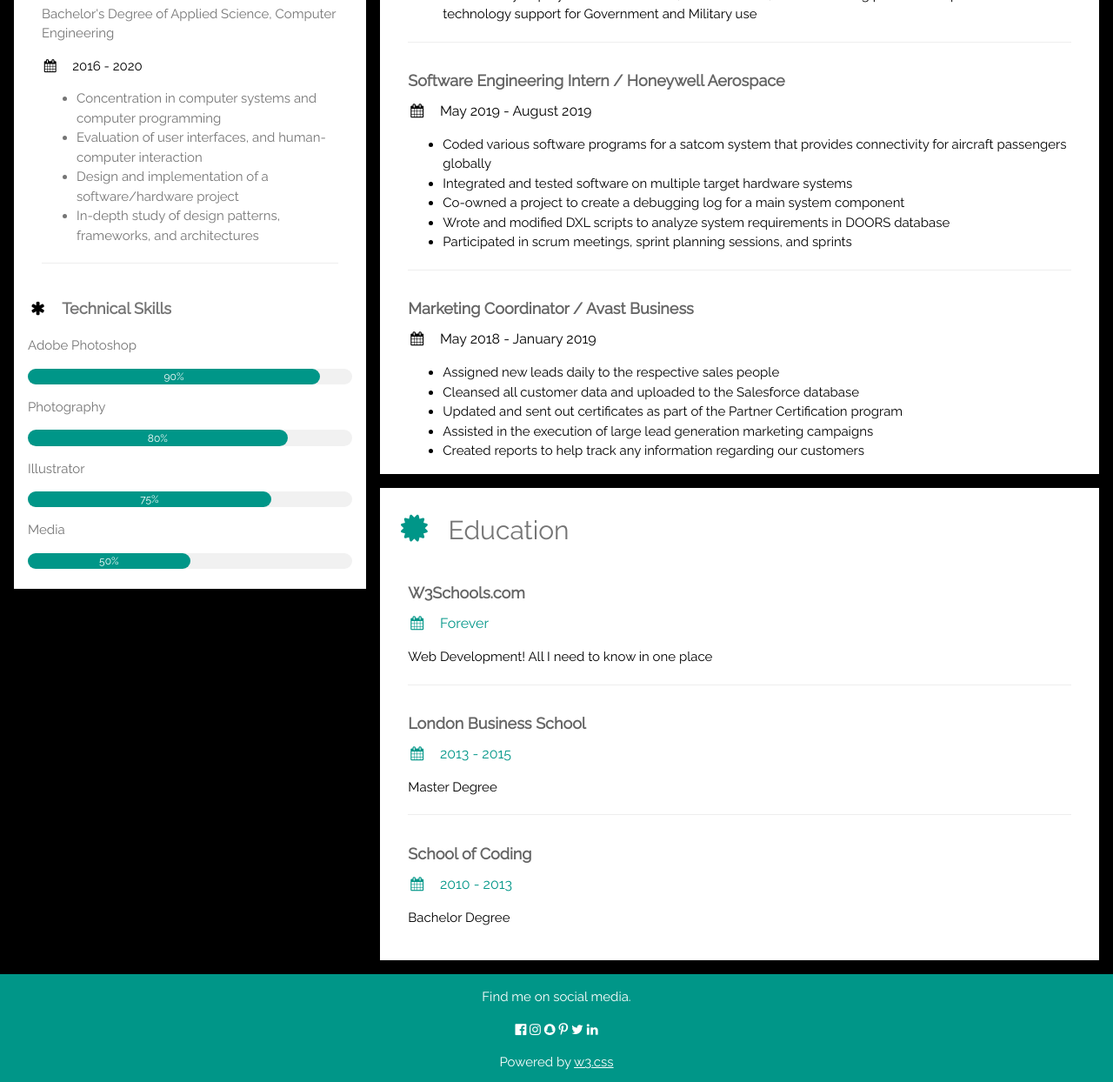
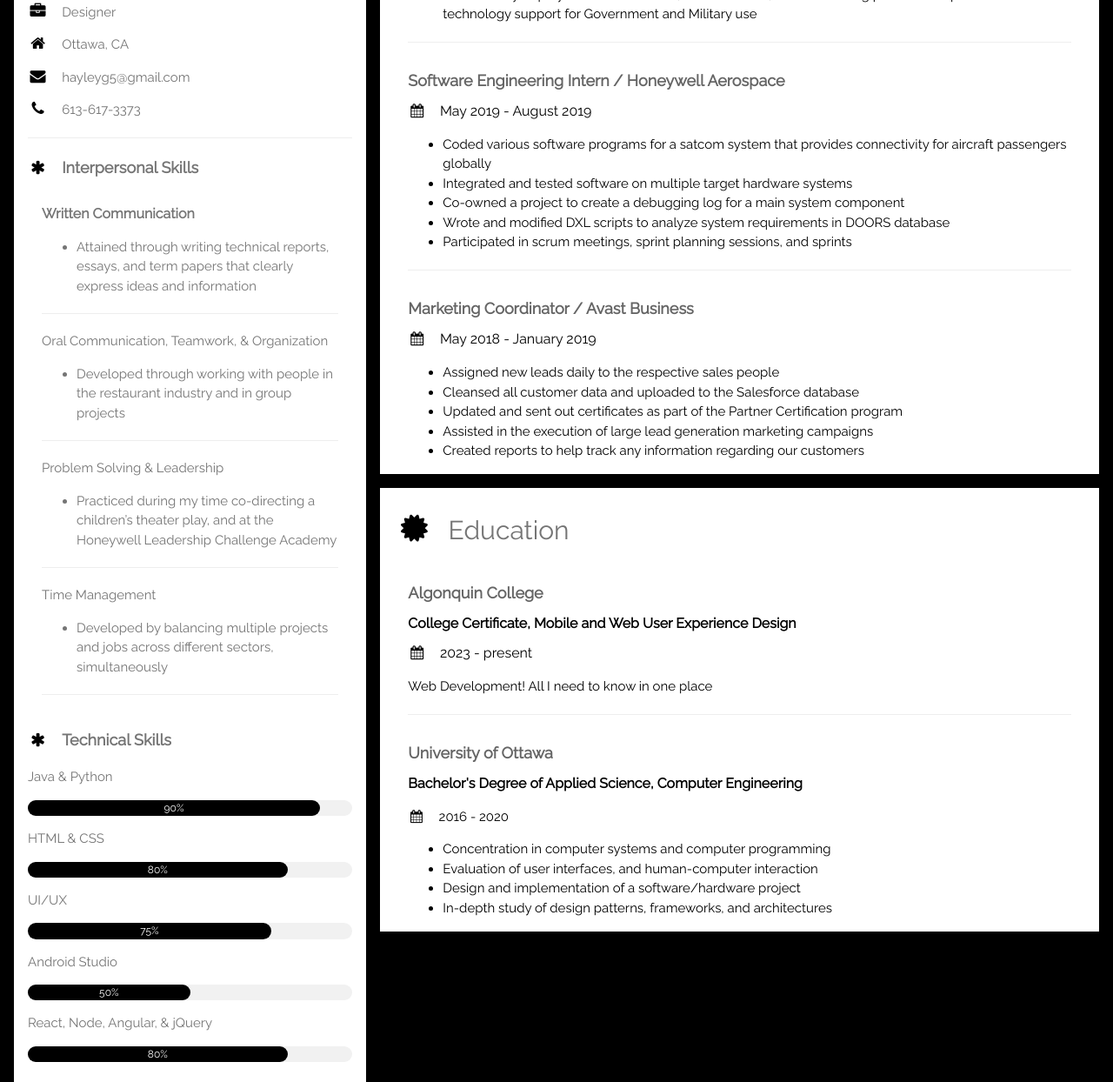
Before and after one commit to hayleyg5/HayleyGoodman, a plain HTML site: page resume.html in a window 1280 px wide. Shown: the part 653-1897 px from the top of the page at 87% size. Drawn offline with nearby package versions, Linux system fonts and the light colour scheme.

Commit message:
Added skills to resume

```diff
--- a/resume.html
+++ b/resume.html
@@ -57,7 +57,7 @@ body,h1,h2,h3,h4,h5,h6 {font-family: "Raleway", sans-serif}
 
         <div class="w3-white w3-text-grey w3-card-4">
           <div class="w3-display-container">
-            <img src="/images/Hbw.JPG" style="width:100%" alt="Avatar">
+            <img src="/images/hformal.jpg" style="width:100%; height:60%;" alt="Avatar">
             <div class="w3-display-bottomleft w3-container w3-text-black">
               <h2>Hayley Goodman</h2>
             </div>
@@ -69,38 +69,54 @@ body,h1,h2,h3,h4,h5,h6 {font-family: "Raleway", sans-serif}
             <p><i class="fa fa-phone fa-fw w3-margin-right w3-large w3-text-black"></i>613-617-3373</p>
             <hr>
 
-            <p class="w3-large"><b><i class="fa fa-asterisk fa-fw w3-margin-right w3-text-black"></i>Education</b></p>
+            <p class="w3-large"><b><i class="fa fa-asterisk fa-fw w3-margin-right w3-text-black"></i>Interpersonal Skills</b></p>
             <div class="w3-container">
-                <p>University of Ottawa</p>
-                <p>Bachelor's Degree of Applied Science, Computer Engineering</p>
-                <p class="w3-text-black"><i class="fa fa-calendar fa-fw w3-margin-right"></i>2016 - 2020</p>
+                <h6><b>Written Communication</b></h6>
                 <ul>
-                    <li>Concentration in computer systems and computer programming</li>
-                    <li>Evaluation of user interfaces, and human-computer interaction </li>
-                    <li>Design and implementation of a software/hardware project</li>
-                    <li>In-depth study of design patterns, frameworks, and architectures </li>
+                    <li>Attained through writing technical reports, essays, and term papers that clearly express ideas and information</li>
+                </ul>
+                <hr>
+                <p>Oral Communication, Teamwork, & Organization</p>
+                <ul>
+                    <li>Developed through working with people in the restaurant industry and in group projects</li>
+                </ul>
+                <hr>
+                <p>Problem Solving & Leadership</p>
+                <ul>
+                    <li>Practiced during my time co-directing a children’s theater play, and at the Honeywell Leadership Challenge Academy</li>
+                </ul>
+                <hr>
+                <p>Time Management</p>
+                <ul>
+                    <li>Developed by balancing multiple projects and jobs across different sectors, simultaneously</li>
                 </ul>
                 <hr>
             </div>
 
             <p class="w3-large"><b><i class="fa fa-asterisk fa-fw w3-margin-right w3-text-black"></i>Technical Skills</b></p>
-            <p>Adobe Photoshop</p>
+            <p>Java & Python</p>
             <div class="w3-light-grey w3-round-xlarge w3-small">
-              <div class="w3-container w3-center w3-round-xlarge w3-teal" style="width:90%">90%</div>
+              <div class="w3-container w3-center w3-round-xlarge w3-black" style="width:90%">90%</div>
             </div>
-            <p>Photography</p>
+            <p>HTML & CSS</p>
             <div class="w3-light-grey w3-round-xlarge w3-small">
-              <div class="w3-container w3-center w3-round-xlarge w3-teal" style="width:80%">
+              <div class="w3-container w3-center w3-round-xlarge w3-black" style="width:80%">
                 <div class="w3-center w3-text-white">80%</div>
               </div>
             </div>
-            <p>Illustrator</p>
+            <p>UI/UX</p>
             <div class="w3-light-grey w3-round-xlarge w3-small">
-              <div class="w3-container w3-center w3-round-xlarge w3-teal" style="width:75%">75%</div>
+              <div class="w3-container w3-center w3-round-xlarge w3-black" style="width:75%">75%</div>
             </div>
-            <p>Media</p>
+            <p>Android Studio</p>
             <div class="w3-light-grey w3-round-xlarge w3-small">
-              <div class="w3-container w3-center w3-round-xlarge w3-teal" style="width:50%">50%</div>
+              <div class="w3-container w3-center w3-round-xlarge w3-black" style="width:50%">50%</div>
+            </div>
+            <p>React, Node, Angular, & jQuery</p>
+            <div class="w3-light-grey w3-round-xlarge w3-small">
+              <div class="w3-container w3-center w3-round-xlarge w3-black" style="width:80%">
+                <div class="w3-center w3-text-white">80%</div>
+              </div>
             </div>
             <br>
           </div>
@@ -164,23 +180,24 @@ body,h1,h2,h3,h4,h5,h6 {font-family: "Raleway", sans-serif}
         </div>
 
         <div class="w3-container w3-card w3-white">
-          <h2 class="w3-text-grey w3-padding-16"><i class="fa fa-certificate fa-fw w3-margin-right w3-xxlarge w3-text-teal"></i>Education</h2>
+          <h2 class="w3-text-grey w3-padding-16"><i class="fa fa-certificate fa-fw w3-margin-right w3-xxlarge w3-text-black"></i>Education</h2>
           <div class="w3-container">
-            <h5 class="w3-opacity"><b>W3Schools.com</b></h5>
-            <h6 class="w3-text-teal"><i class="fa fa-calendar fa-fw w3-margin-right"></i>Forever</h6>
+            <h5 class="w3-opacity"><b>Algonquin College</b></h5>
+            <h6><b>College Certificate, Mobile and Web User Experience Design</b></h6>
+            <h6 class="w3-text-black"><i class="fa fa-calendar fa-fw w3-margin-right"></i>2023 - present</h6>
             <p>Web Development! All I need to know in one place</p>
             <hr>
           </div>
           <div class="w3-container">
-            <h5 class="w3-opacity"><b>London Business School</b></h5>
-            <h6 class="w3-text-teal"><i class="fa fa-calendar fa-fw w3-margin-right"></i>2013 - 2015</h6>
-            <p>Master Degree</p>
-            <hr>
-          </div>
-          <div class="w3-container">
-            <h5 class="w3-opacity"><b>School of Coding</b></h5>
-            <h6 class="w3-text-teal"><i class="fa fa-calendar fa-fw w3-margin-right"></i>2010 - 2013</h6>
-            <p>Bachelor Degree</p><br>
+            <h5 class="w3-opacity"><b>University of Ottawa</b></h5>
+            <h6><b>Bachelor's Degree of Applied Science, Computer Engineering</b></h6>
+            <p class="w3-text-black"><i class="fa fa-calendar fa-fw w3-margin-right"></i>2016 - 2020</p>
+            <ul>
+                <li>Concentration in computer systems and computer programming</li>
+                <li>Evaluation of user interfaces, and human-computer interaction </li>
+                <li>Design and implementation of a software/hardware project</li>
+                <li>In-depth study of design patterns, frameworks, and architectures </li>
+            </ul>
           </div>
         </div>
 
```
Also changed, not shown: images/hformal.jpg (added).
